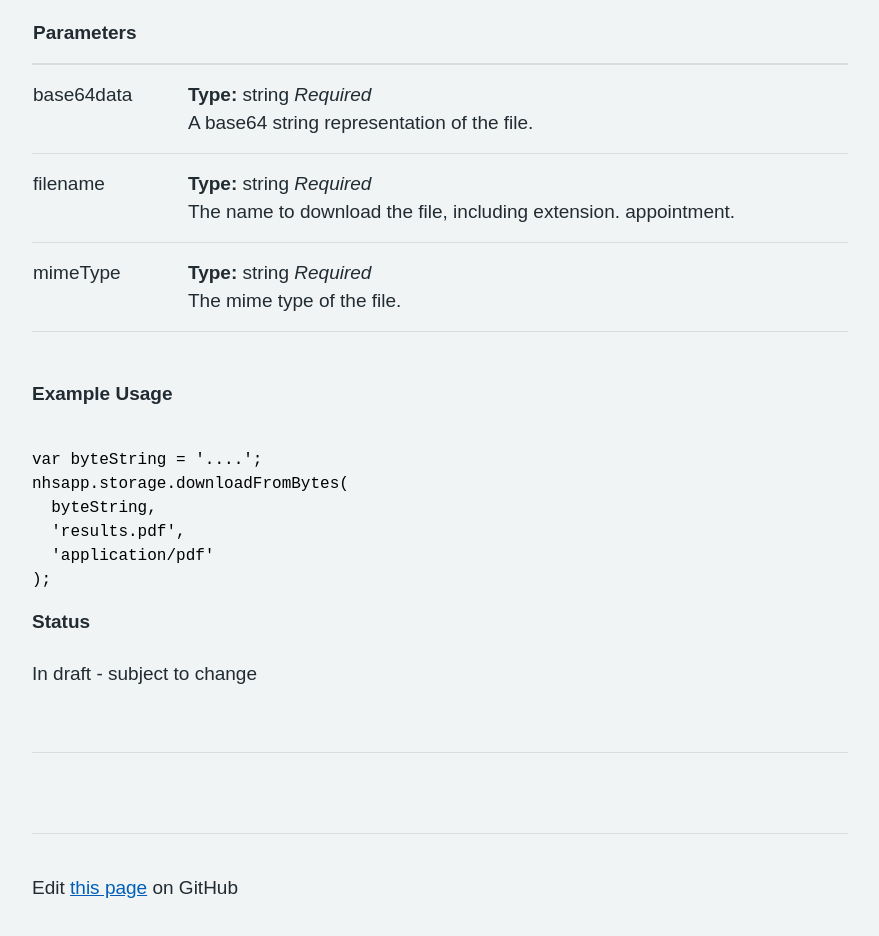
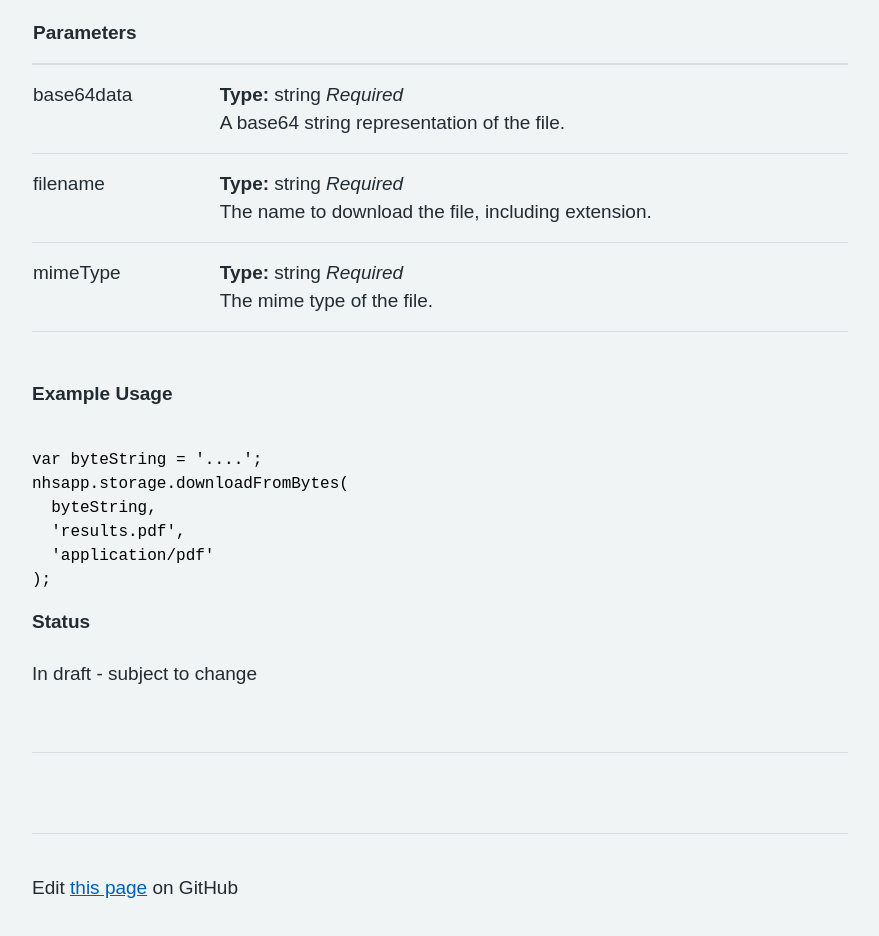
Before and after one commit to nhsconnect/nhsapp-developer-documentation, an Eleventy site: page src/js-api-specification.md in a window 1280 px wide. Shown: the part 5342-6278 px from the top of the page, without its empty margins (342-1221 px from the left). Built offline with nearby package versions, Linux system fonts and the light colour scheme; Eleventy itself is replaced by a stand-in of ours; code samples lack their colours; files that its build step writes are made by us from their sources; a web font is replaced by a local one.

Commit message:
Update JS spec description for file download

```diff
--- a/src/js-api-specification.md
+++ b/src/js-api-specification.md
@@ -164,7 +164,7 @@
 | Parameters              |                                                                                                                                                                |
 |-------------------------|----------------------------------------------------------------------------------------------------------------------------------------------------------------------------------|
 | base64data                 | **Type:** string *Required*<br>A base64 string representation of the file.                                                                                                            |
-| filename                    | **Type:** string *Required*<br>The name to download the file, including extension. appointment.                                                                                                                      |
+| filename                    | **Type:** string *Required*<br>The name to download the file, including extension.                                                                                                                      |
 | mimeType                | **Type:** string *Required*<br>The mime type of the file.                                                                                                                  |
 
 ##### Example Usage
```
